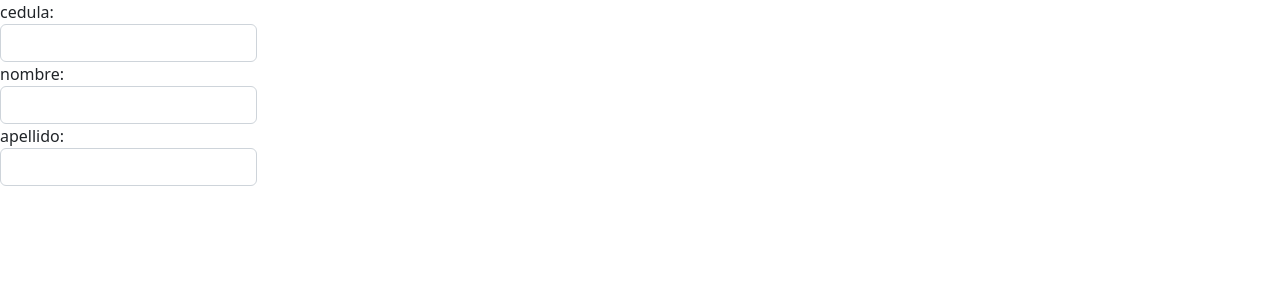
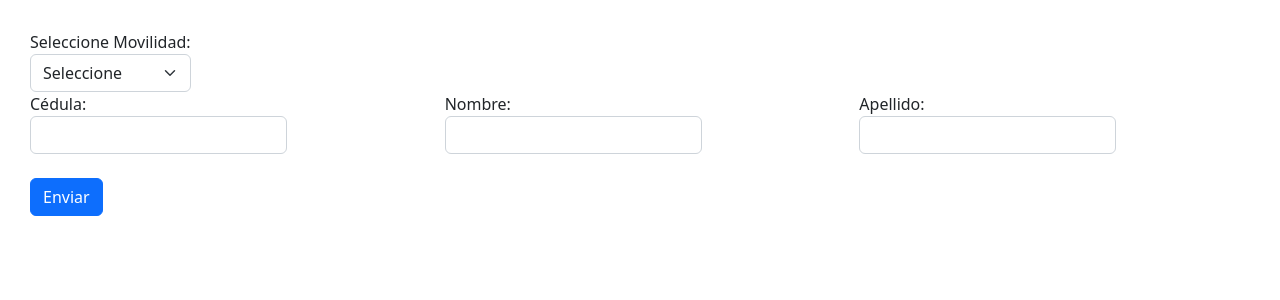
Before and after one commit to federicot2/practiceAtributos, a Vue app: page / in a window 1280 px wide. Shown: the top 300 px of the page. Built offline with nearby package versions, Linux system fonts and the light colour scheme.

Commit message:
ultima actualizacion

```diff
--- a/src/App.vue
+++ b/src/App.vue
@@ -1,36 +1,69 @@
 <template>
+  <!--SELECT DE MOVILIDAD-->
+  <div class="row">
+    <div class="col-md-4">
+      <label>
+        Seleccione Movilidad:
+        <select v-model="opcion" class="form-select">
+          <option value="">Seleccione</option>
+          <option value="1">Entrada</option>
+          <option value="0">Salida</option>
+        </select>
+      </label>
+    </div>
+  </div>
+  <!--DIV CON INPUTS-->
+  <div class="row">
     <div class="col-md-4" v-for="input in inputs" :key="input.model">
       <label>
-      {{ input.model }}:
-      <input type="text" v-model="identificadoresSalida[input.model]" class="form-control" />
+        {{ input.label }}
+        <input :type="input.type" :value="datos[0][input.model]" class="form-control" />
       </label>
     </div>
+  </div>
+
+
+  <!--BOTON-->
+  <div class="row">
+    <div class="col-md-12">
+      <br>
+      <button type="submit" class="btn btn-primary">Enviar</button>
+    </div>
+  </div>
+
 </template>
+<script>
 
-<script>
 export default {
   data() {
     return {
+      opcion: '',
       inputs: [
         {
           type: 'text',
-          model: 'cedula'
+          model: 'cedula',
+          label: 'Cédula:'
         },
         {
           type: 'text',
-          model: 'nombre'
+          model: 'nombre',
+          label: 'Nombre:'
         },
         {
           type: 'text',
-          model: 'apellido'
+          model: 'apellido',
+          label: 'Apellido:'
         }
       ],
-      identificadoresSalida: {
+      datos: [
+        {
           cedula: '',
           nombre: '',
           apellido: ''
         }
+      ]
     }
   }
 }
+
 </script>
--- a/src/assets/main.css
+++ b/src/assets/main.css
@@ -0,0 +1,3 @@
+body{
+    padding: 30px;
+}
```
Lines whose indentation alone changed are shown as unchanged.
